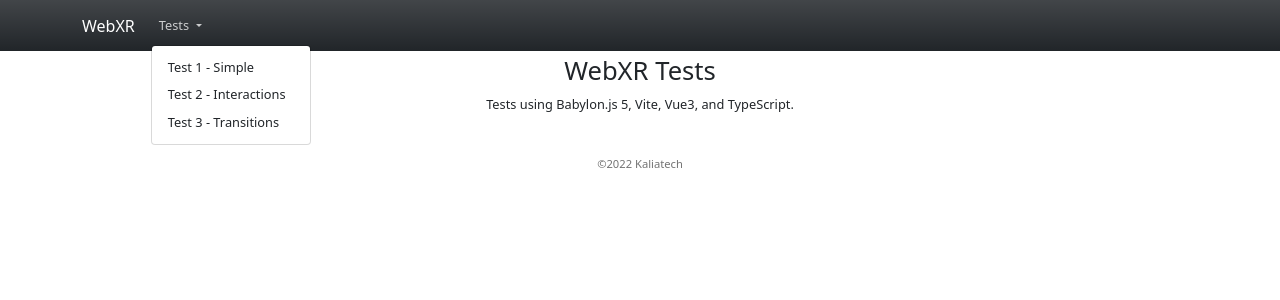
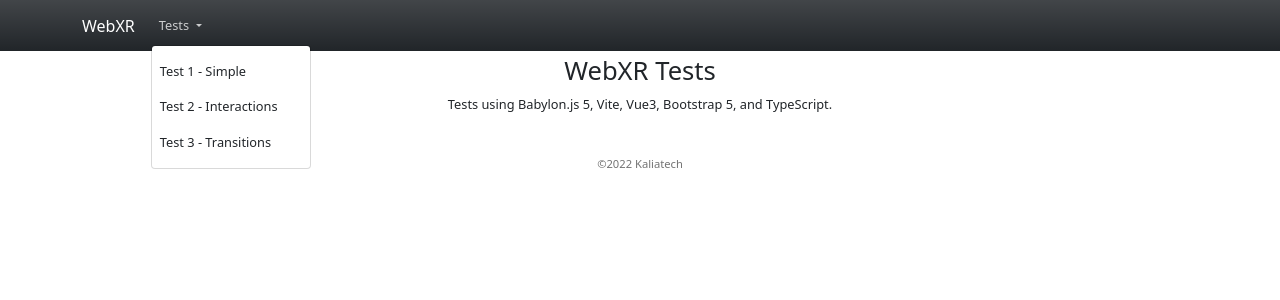
Before and after one commit to kaliatech/webxr-tests-3, a Vue app: page / in a window 1280 px wide. Both pictures are taken after a click on the button "Tests". Shown: the top 300 px of the page. Built offline with nearby package versions, Linux system fonts and the light colour scheme.

Commit message:
Apply minor styling tweaks

```diff
--- a/src/components/TheMainHeader.vue
+++ b/src/components/TheMainHeader.vue
@@ -23,7 +23,7 @@
             <li class="nav-item dropdown">
               <a
                 id="navbarDropdown"
-                class="nav-link dropdown-toggle"
+                class="nav-link dropdown-toggle p-2"
                 href="#"
                 role="button"
                 data-bs-toggle="dropdown"
@@ -32,11 +32,11 @@
               >
                 Tests
               </a>
-              <div class="dropdown-menu" aria-labelledby="navbarDropdown">
+              <div class="dropdown-menu p5" aria-labelledby="navbarDropdown">
                 <!--                <a class="dropdown-item" href="#">Test 1</a>-->
-                <router-link class="dropdown-item" to="/test1">Test 1 - Simple</router-link>
-                <router-link class="dropdown-item" to="/test2">Test 2 - Interactions</router-link>
-                <router-link class="dropdown-item" to="/test3">Test 3 - Transitions</router-link>
+                <router-link class="dropdown-item p-2" to="/test1">Test 1 - Simple</router-link>
+                <router-link class="dropdown-item p-2" to="/test2">Test 2 - Interactions</router-link>
+                <router-link class="dropdown-item p-2" to="/test3">Test 3 - Transitions</router-link>
                 <!--                <a class="dropdown-item" href="#">Another action</a>-->
                 <!--                <div class="dropdown-divider"></div>-->
                 <!--                <a class="dropdown-item" href="#">Something else here</a>-->
--- a/src/styles/main.scss
+++ b/src/styles/main.scss
@@ -30,6 +30,6 @@ footer.home-footer {
 .render-canvas {
   flex: 1;
   //border: 1px solid black;
-  min-height: 0;
+  min-height: 15rem;
   min-width: 0;
 }
--- a/src/views/HomeView.vue
+++ b/src/views/HomeView.vue
@@ -5,7 +5,7 @@
         <div class="col-sm-2"></div>
         <div class="col-sm-8">
           <h2>WebXR Tests</h2>
-          <p>Tests using Babylon.js 5, Vite, Vue3, and TypeScript.</p>
+          <p>Tests using Babylon.js 5, Vite, Vue3, Bootstrap 5, and TypeScript.</p>
         </div>
         <div class="col-sm-2"></div>
       </div>
```
Also changed, not shown: src/views/Test01View-Simple.vue (+7 -2 lines).
